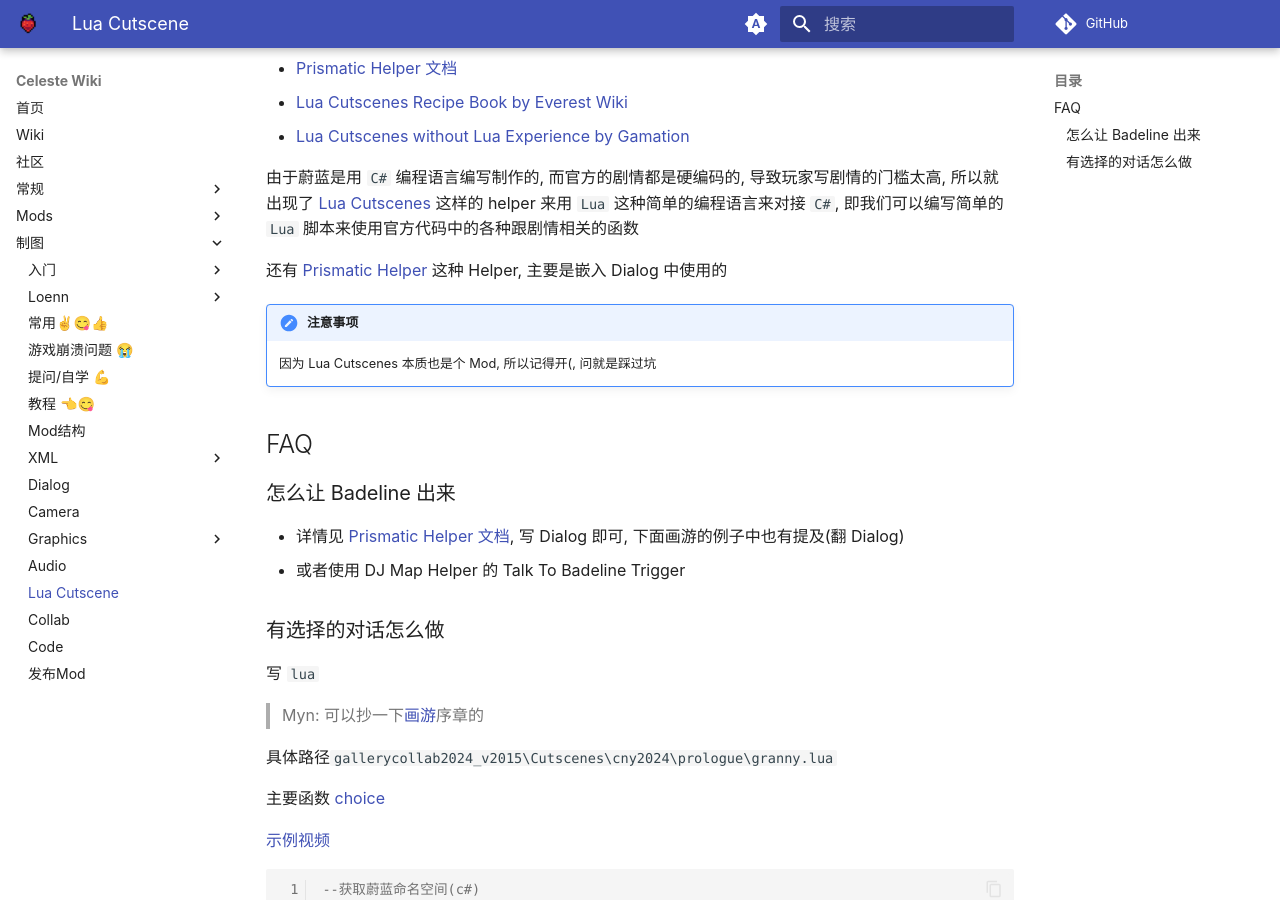
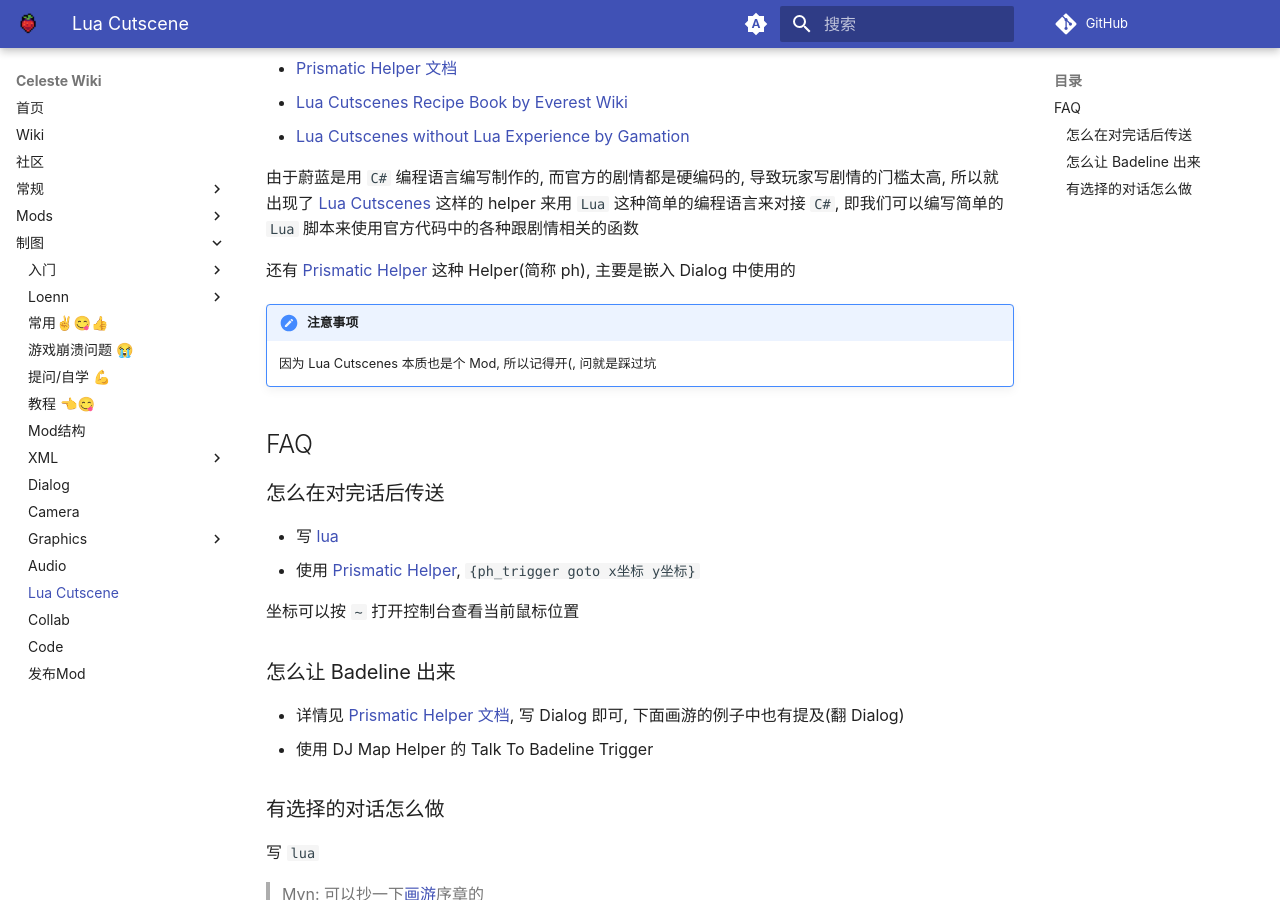
Before and after one commit to LuckyBoy-7/CelesteWikiModule, an MkDocs documentation site: the page built from docs/mappings/lua_cutscene.md, in a window 1280 px wide and 900 px high, scrolled down 224 px. Built offline with MkDocs 1.6.1 and Material for MkDocs 9.7.7, drawn with Linux system fonts in a browser that asks for light colours; comment, search, counter and statistics services are not loaded.

Commit message:
添加对完话后传送的方法

```diff
--- a/docs/mappings/lua_cutscene.md
+++ b/docs/mappings/lua_cutscene.md
@@ -7,17 +7,24 @@
 
 由于蔚蓝是用 `C#` 编程语言编写制作的, 而官方的剧情都是硬编码的, 导致玩家写剧情的门槛太高, 所以就出现了 [Lua Cutscenes](https://gamebanana.com/mods/53678) 这样的 helper 来用 `Lua` 这种简单的编程语言来对接 `C#`, 即我们可以编写简单的 `Lua` 脚本来使用官方代码中的各种跟剧情相关的函数
 
-还有 [Prismatic Helper](https://github.com/l-Luna/PrismaticHelper/blob/master/DOCUMENTATION.md#cutscenes) 这种 Helper, 主要是嵌入 Dialog 中使用的
+还有 [Prismatic Helper](https://github.com/l-Luna/PrismaticHelper/blob/master/DOCUMENTATION.md#cutscenes) 这种 Helper(简称 ph), 主要是嵌入 Dialog 中使用的
 
 !!! 注意事项
     因为 Lua Cutscenes 本质也是个 Mod, 所以记得开(, 问就是踩过坑
 
 ## FAQ
 
+### 怎么在对完话后传送
+
+* 写 [lua](https://sapcelestemod.netlify.app/extra_luacs/reference/#teleportto)
+* 使用 [Prismatic Helper](https://github.com/l-Luna/PrismaticHelper/blob/master/DOCUMENTATION.md#goto-x--0-y--0), `{ph_trigger goto x坐标 y坐标}`
+
+坐标可以按 `~` 打开控制台查看当前鼠标位置
+
 ### 怎么让 Badeline 出来
 
 * 详情见 [Prismatic Helper 文档](https://github.com/l-Luna/PrismaticHelper/blob/master/DOCUMENTATION.md#baddy_split-xoffset--0-yoffset--y-faceplayer--true), 写 Dialog 即可,  下面画游的例子中也有提及(翻 Dialog)
-* 或者使用 DJ Map Helper 的 Talk To Badeline Trigger
+* 使用 DJ Map Helper 的 Talk To Badeline Trigger
 
 ### 有选择的对话怎么做
 
```
